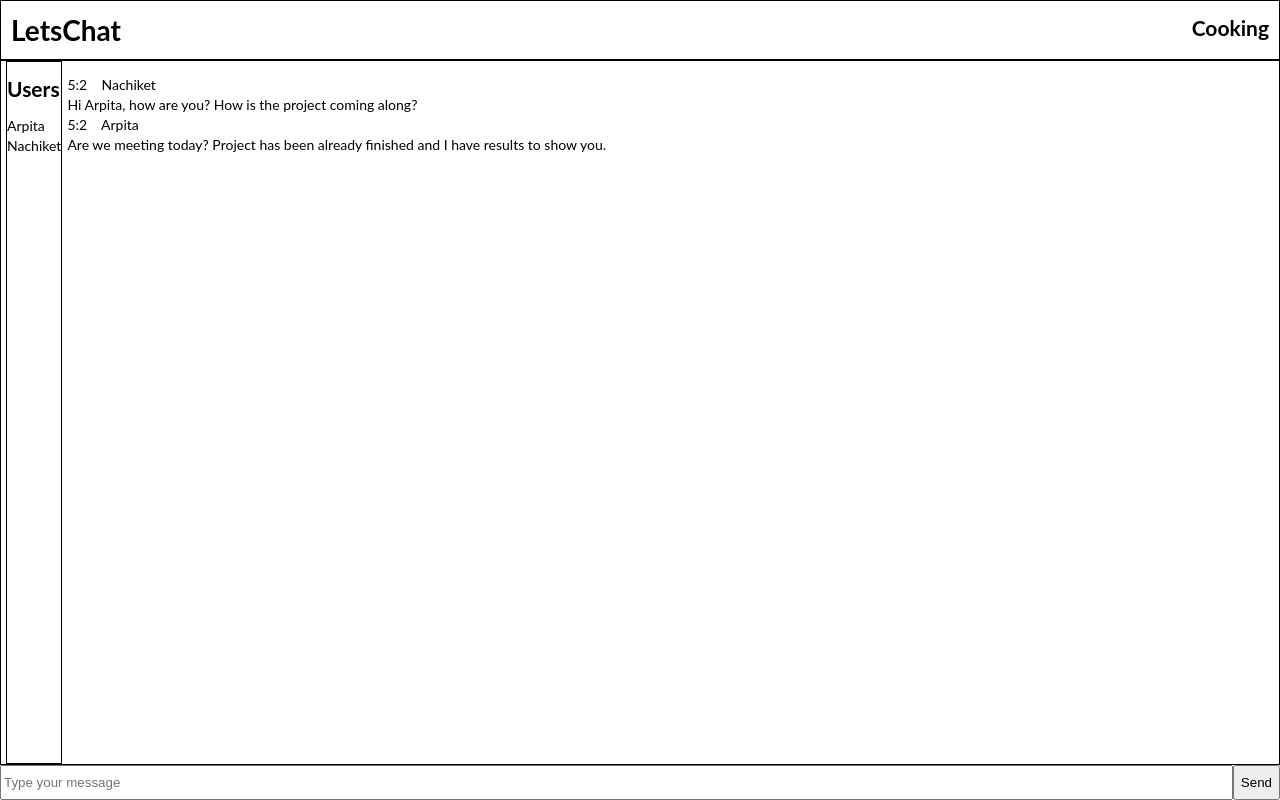
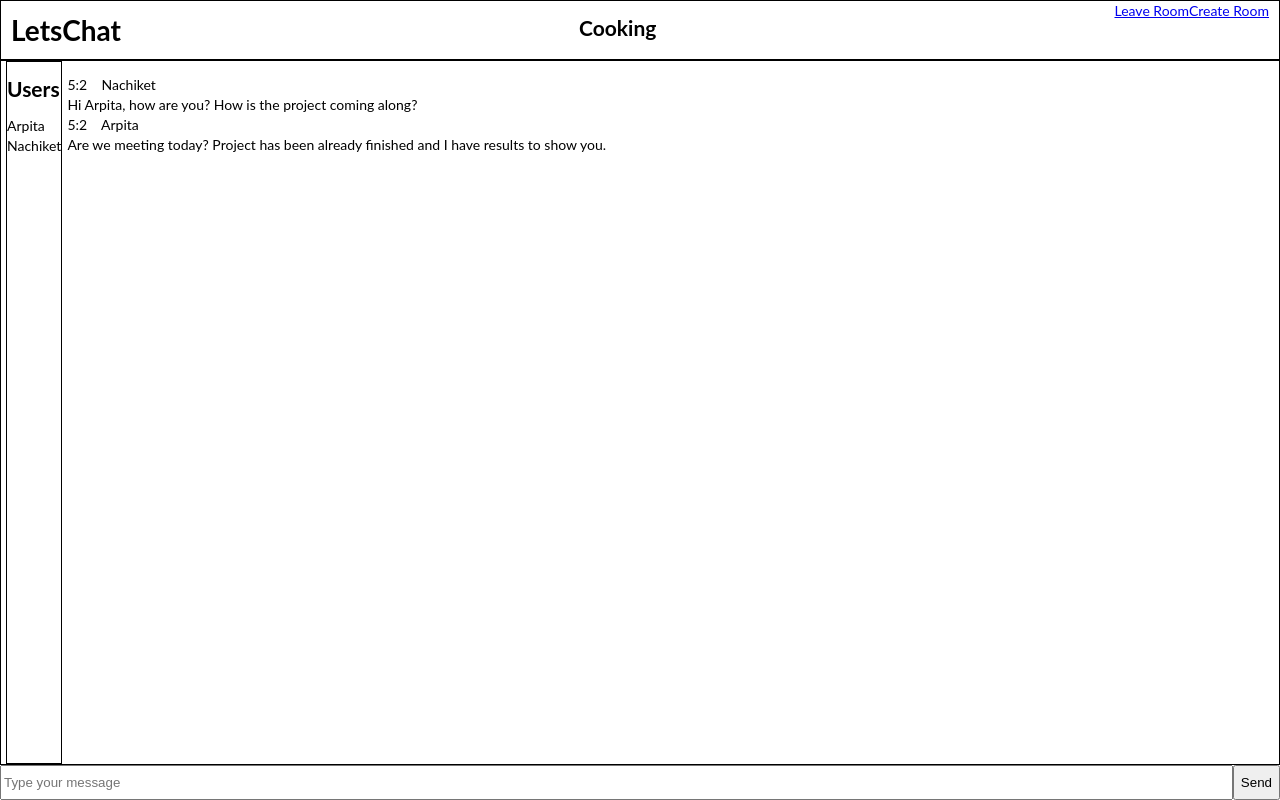
Before and after one commit to ap104826/lets-chat, a React (Create React App) app: page /rooms/1 in a window 1280 px wide. Built offline with nearby package versions, Linux system fonts and the light colour scheme.

Commit message:
added create a room form submit

```diff
--- a/src/ApiContext.js
+++ b/src/ApiContext.js
@@ -4,4 +4,5 @@ export default React.createContext({
     users: [],
     rooms: [],
     messages: [],
+    addNewRoom: () => { },
 })
--- a/src/App.js
+++ b/src/App.js
@@ -6,6 +6,7 @@ import Rooms from './Rooms'
 import Register from './Register'
 import './App.css'
 import ApiContext from './ApiContext'
+import RoomNav from './RoomNav'
 
 
 
@@ -46,6 +47,10 @@ class App extends Component {
     }]
 
   }
+  constructor(props) {
+    super(props)
+    this.handleAddNewRoom = this.handleAddNewRoom.bind(this)
+  }
 
 
   handleAddMessage = (message) => {
@@ -57,20 +62,39 @@ class App extends Component {
     })
   }
 
+  handleAddNewRoom = roomName => {
+    console.log(roomName)
+    this.setState({
+      rooms: [
+        ...this.state.rooms,
+        { name: roomName, id: this.state.rooms.length + 1 }
+      ]
+    })
+  }
+
 
   render() {
     const value = {
       addMessage: this.handleAddMessage,
+      addRoom: this.handleAddNewRoom,
       users: this.state.users,
       rooms: this.state.rooms,
       messages: this.state.messages,
     }
+
+
     return (
       <ApiContext.Provider value={value}>
         <div className="App">
           <header className="App_header">
             <h1>LetsChat</h1>
-            <h2>Cooking</h2>
+
+            <Route
+              path='/rooms/:room_id'
+              render={(props) => <RoomNav {...props} />}
+            />
+
+
           </header>
           <Route
             exact
--- a/src/Room.js
+++ b/src/Room.js
@@ -1,11 +1,6 @@
 import React, { Component } from 'react';
 import ApiContext from './ApiContext'
 import { getMessagesForRoom } from './messages-helpers'
-import { NavLink } from 'react-router-dom';
-import { Route, Link } from 'react-router-dom'
-import { FontAwesomeIcon } from '@fortawesome/react-fontawesome'
-
-
 
 
 export default class Room extends Component {
@@ -24,6 +19,7 @@ export default class Room extends Component {
         }
         this.props.history.push(`/room/${roomId}`)
     }
+
 
     handleSubmit = e => {
         e.preventDefault()
--- /dev/null
+++ b/src/RoomNav.js
@@ -0,0 +1,28 @@
+import React, { Component } from 'react';
+import ApiContext from './ApiContext'
+import Room from './Room';
+import Rooms from './Rooms';
+import { NavLink } from 'react-router-dom';
+
+import { getRoomFromRoomId } from './messages-helpers'
+
+export default class RoomNav extends Component {
+    static contextType = ApiContext
+    render() {
+        //getting the room id from the url
+        const { room_id } = this.props.match.params
+        //reading the room from the context
+        const { rooms = [] } = this.context
+        //getting a room given its roomId
+        const room = getRoomFromRoomId(rooms, parseInt(room_id))
+        //use nav links to link to the home page
+        return (<>
+            <h2>{room.name}</h2>
+            <div>
+                <NavLink to="/">Leave Room</NavLink>
+                <NavLink to="/">Create Room</NavLink>
+            </div>
+        </>)
+    }
+
+}
--- a/src/Rooms.js
+++ b/src/Rooms.js
@@ -7,15 +7,25 @@ import ApiContext from './ApiContext'
 export default class Rooms extends Component {
 
     static contextType = ApiContext
+    handleformSubmit = e => {
+        e.preventDefault()
+        const form = e.currentTarget
+        const roomName = form['room-name'].value
+        console.log(roomName)
+        this.context.addRoom(roomName)
+    }
+
     render() {
         const { rooms = [] } = this.context
 
         return (
 
             <div>
-                <input type="text" className="input-box" placeholder="Type a new Room" />
+                <form onSubmit={(e) => this.handleformSubmit(e)}>
+                    <input type="text" className="input-box" required name='room-name' placeholder="Type a new Room" />
 
-                <button type="button" className="signup-btn">Create</button>
+                    <button type="submit" className="signup-btn">Create</button>
+                </form>
                 <hr />
 
                 <label htmlFor="rooms">Choose a Room:</label>
--- a/src/messages-helpers.js
+++ b/src/messages-helpers.js
@@ -3,3 +3,8 @@ export const getMessagesForRoom = (messages = [], room_id) => (
         ? messages
         : messages.filter(message => message.room_id === room_id)
 )
+
+//given rooms and a roomId return the room matching the roomId
+export const getRoomFromRoomId = (rooms = [], room_id) => (
+    rooms.find(room => room.id === room_id)
+)
```
